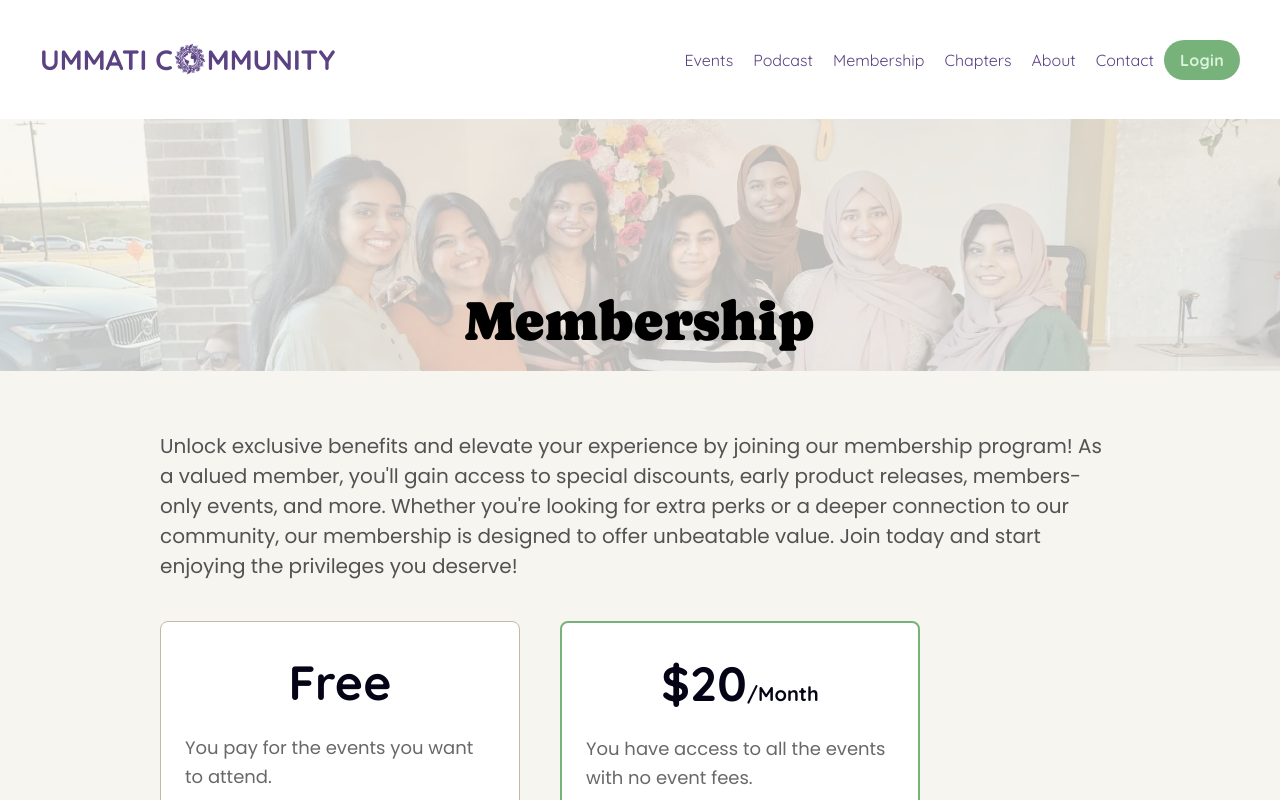
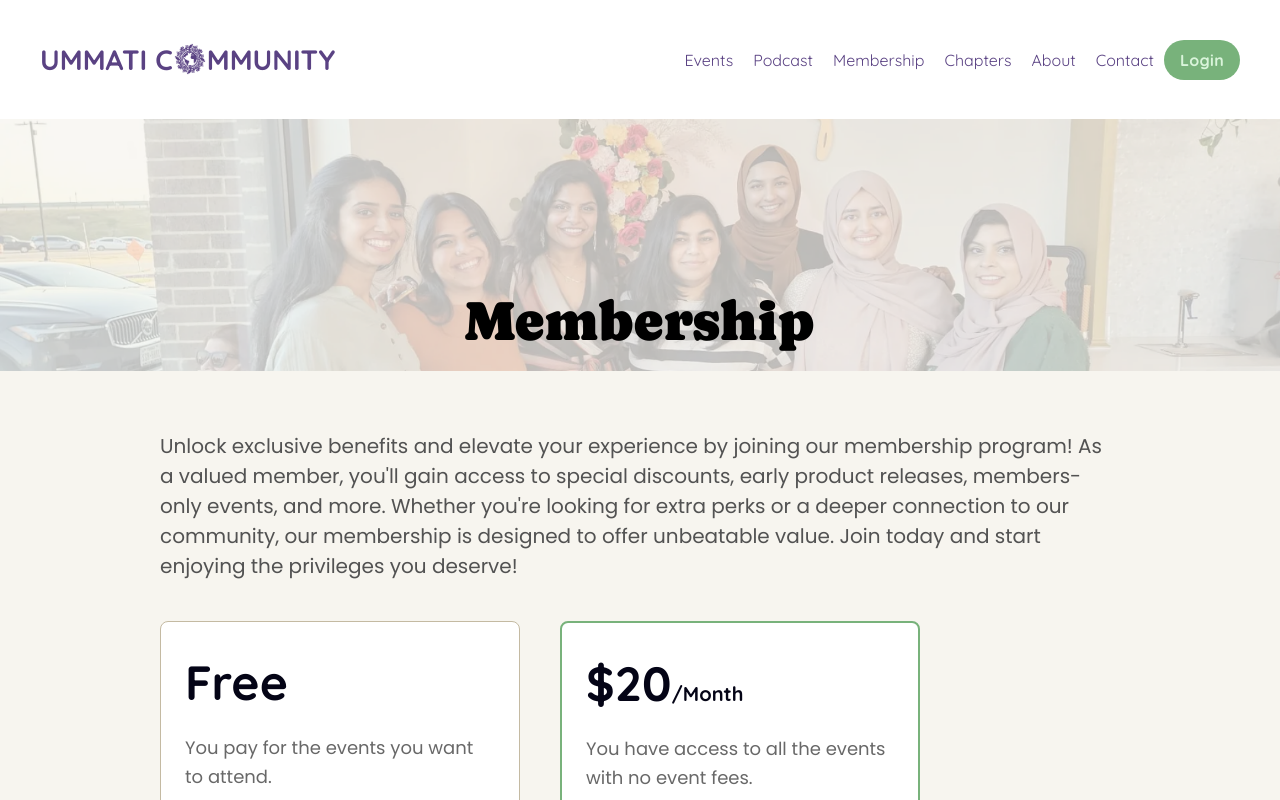
Before and after one commit to ekkomediaprojects/ummati-frontend, a React (Create React App) app: page /membership in a window 1280 px wide. Shown: the top 800 px of the page. Built offline with nearby package versions, Linux system fonts and the light colour scheme.

Commit message:
membership cards list titles left algin

```diff
--- a/src/pages/Membership.js
+++ b/src/pages/Membership.js
@@ -117,7 +117,7 @@ const styles = {
         gap: '16px',
     },
     priceTitle: {
-        textAlign: 'center',
+        textAlign: 'left',
         color: '#040416',
         fontSize: '48px',
         fontFamily: 'Quicksand',
```
